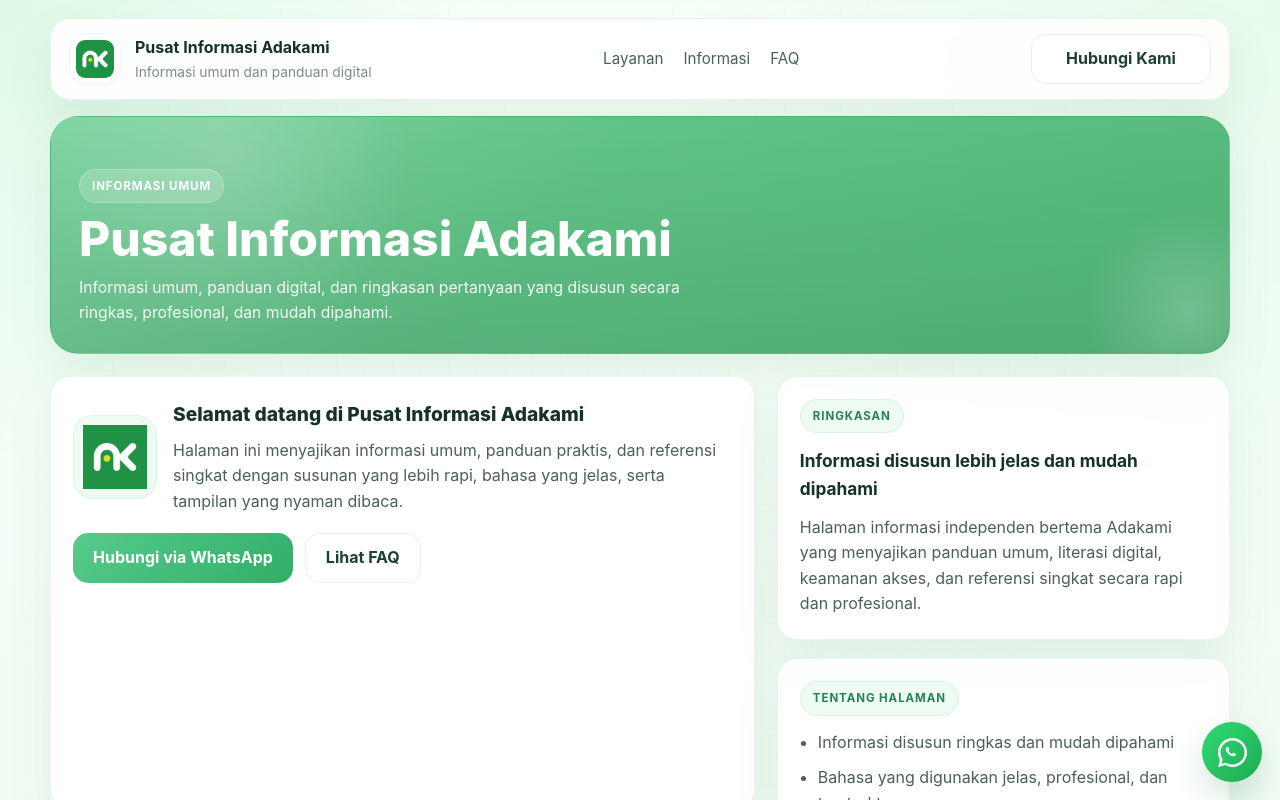
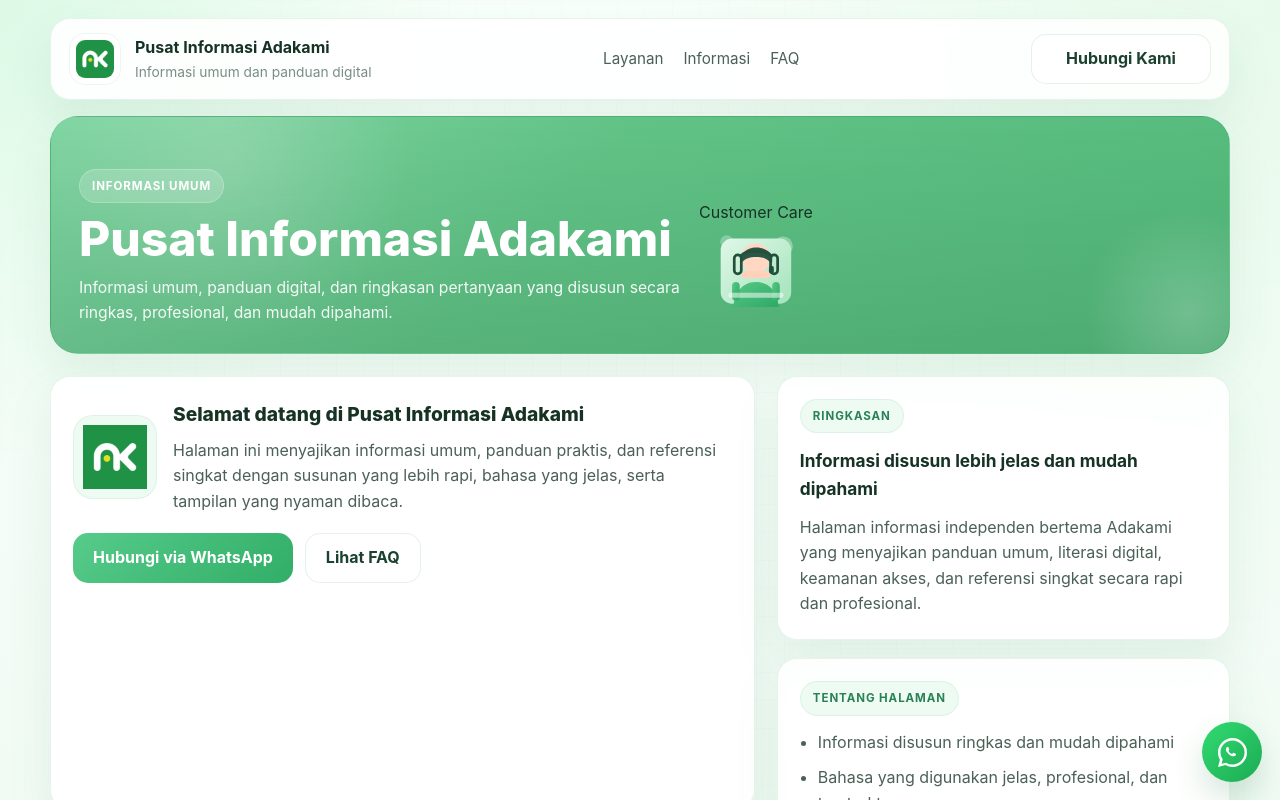
Before and after one commit to cs-adakami/bantuan-pelanggan-adakami, a React (Vite) app: page / in a window 1280 px wide. Shown: the top 800 px of the page. Built offline with nearby package versions, Linux system fonts and the light colour scheme.

Commit message:
Add customer service illustration to hero and improve visual liveliness

```diff
--- a/src/App.jsx
+++ b/src/App.jsx
@@ -48,6 +48,40 @@ function CardIcon({ type }) {
       <path d="M3 11h6" />
       <path d="M3 15h4" />
     </svg>
+  );
+}
+
+function OperatorIllustration() {
+  return (
+    <div className="operator-figure" aria-hidden="true">
+      <div className="operator-figure__badge">Customer Care</div>
+      <svg viewBox="0 0 420 340" className="operator-figure__svg">
+        <defs>
+          <linearGradient id="opBg" x1="0" y1="0" x2="1" y2="1">
+            <stop offset="0%" stopColor="#dff8e8" />
+            <stop offset="100%" stopColor="#a4e3bb" />
+          </linearGradient>
+          <linearGradient id="opShirt" x1="0" y1="0" x2="1" y2="1">
+            <stop offset="0%" stopColor="#58c884" />
+            <stop offset="100%" stopColor="#2ea966" />
+          </linearGradient>
+        </defs>
+        <circle cx="310" cy="78" r="36" fill="rgba(255,255,255,0.34)" />
+        <circle cx="102" cy="62" r="24" fill="rgba(255,255,255,0.28)" />
+        <rect x="80" y="50" width="260" height="240" rx="42" fill="url(#opBg)" />
+        <circle cx="210" cy="122" r="54" fill="#ffd7c2" />
+        <path d="M160 112c10-34 80-44 110 0v24h-8c-12-10-20-18-52-18-28 0-40 8-50 18h-10Z" fill="#295743" />
+        <rect x="158" y="170" width="104" height="26" rx="12" fill="#ffd1ba" />
+        <path d="M126 302c6-58 36-92 84-92s78 34 84 92Z" fill="url(#opShirt)" />
+        <rect x="122" y="210" width="28" height="70" rx="14" fill="url(#opShirt)" />
+        <rect x="270" y="210" width="28" height="70" rx="14" fill="url(#opShirt)" />
+        <rect x="130" y="110" width="26" height="70" rx="13" fill="none" stroke="#23503c" strokeWidth="10" />
+        <rect x="264" y="110" width="26" height="70" rx="13" fill="none" stroke="#23503c" strokeWidth="10" />
+        <path d="M154 114c18-24 94-24 112 0" fill="none" stroke="#23503c" strokeWidth="10" strokeLinecap="round" />
+        <rect x="258" y="150" width="18" height="30" rx="9" fill="#23503c" />
+        <rect x="108" y="250" width="204" height="18" rx="9" fill="rgba(255,255,255,0.52)" />
+      </svg>
+    </div>
   );
 }
 
@@ -105,6 +139,9 @@ function App() {
             <span className="hero-banner__eyebrow">{SITE_CONFIG.heroBadge}</span>
             <h1>{SITE_CONFIG.siteName}</h1>
             <p>{SITE_CONFIG.tagline}</p>
+          </div>
+          <div className="hero-banner__art">
+            <OperatorIllustration />
           </div>
         </section>
 
```
